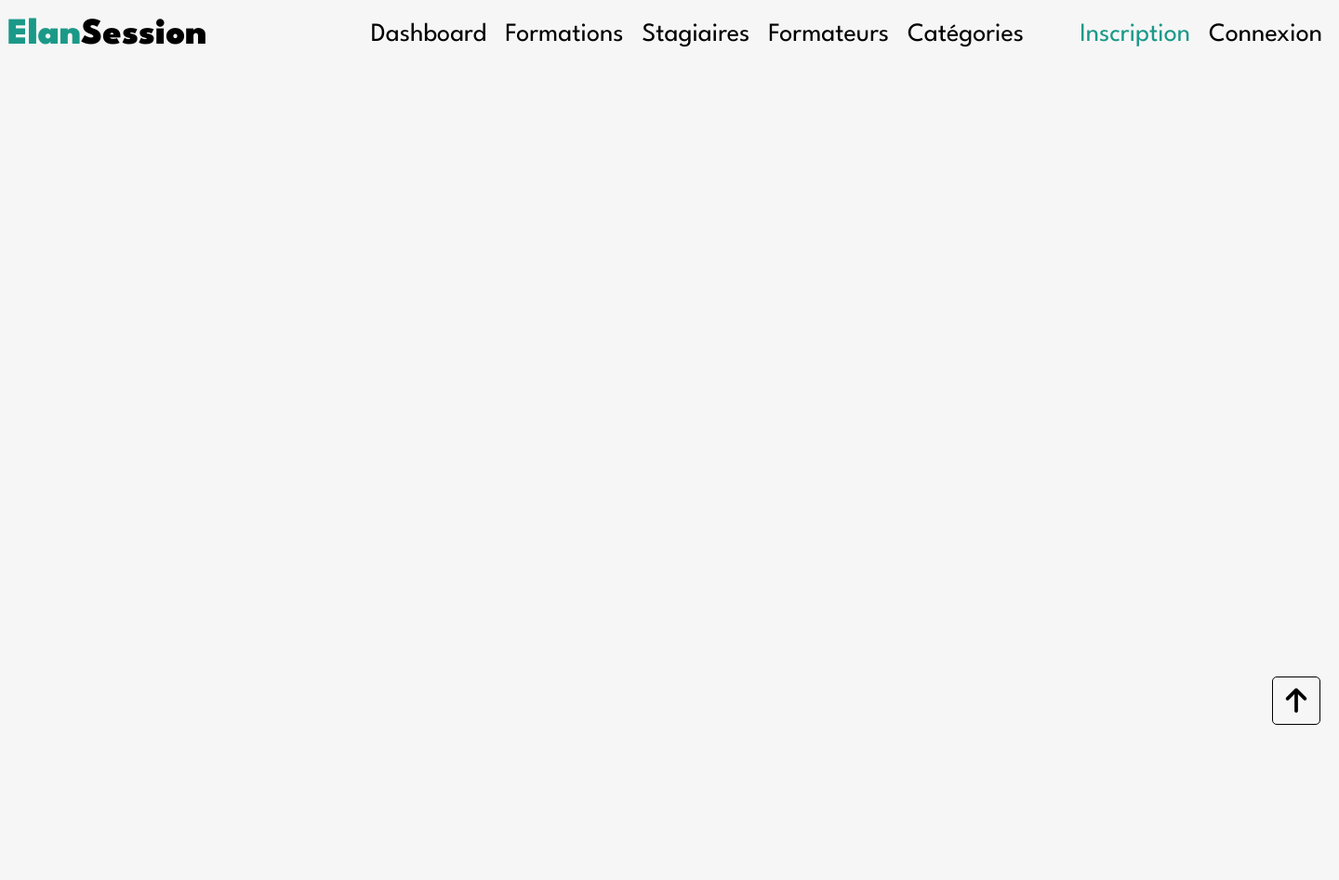
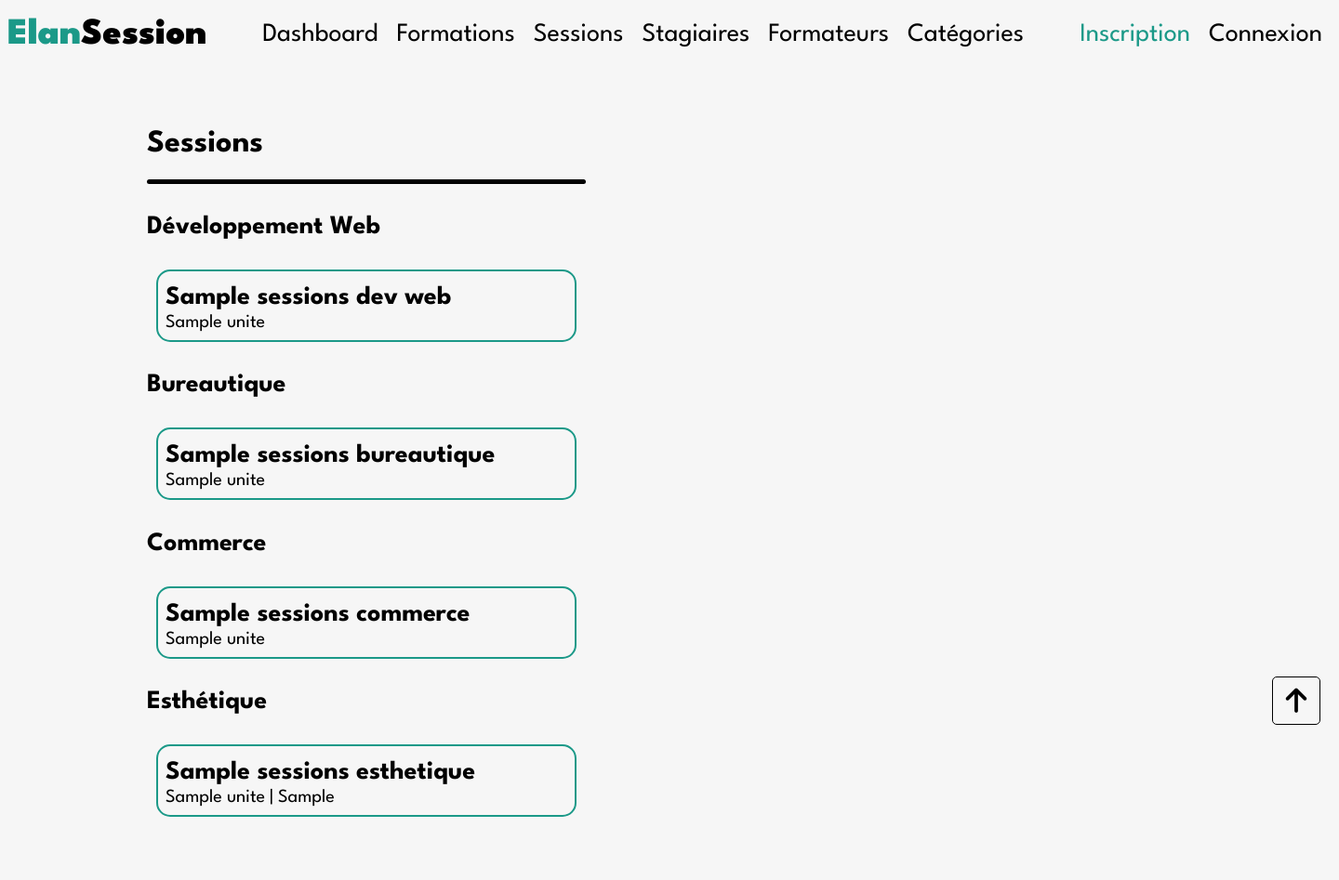
Before and after one commit to FutRR/SymfonySession, a Symfony app: template templates/session/index.html.twig in a window 1440 px wide. Shown: the whole page at 93% size. Before the commit the page ends 780 px from the top, so only its background shows below. Run offline with Twig, Linux system fonts and the light colour scheme; the template is opened without the code that fills it: most values are stand-ins (such as "Sample title", 1, 10 or a date in 2020); some libraries are stand-ins or nearby versions.

Commit message:
added session list

```diff
--- a/public/css/style.css
+++ b/public/css/style.css
@@ -122,7 +122,7 @@ main{
     width: 100%;
 }
 
-.titre h2{
+.titre h1{
     font-size: 34px;
     align-self: flex-start;
 }
@@ -135,7 +135,7 @@ main{
 }
 
 .sous-titre h2{
-    font-size: 30px;
+    font-size: 28px;
 }
 
 .btn{
--- a/templates/base.html.twig
+++ b/templates/base.html.twig
@@ -27,6 +27,7 @@
                     <ul class="nav-links">
                         <li class="nav-link"><a class="{% if app.request.attributes.get('_route') == 'app_dashboard' %}active{% endif %}" href="{{ path('app_dashboard')}}">Dashboard</a></li>
                         <li class="nav-link"><a class="{% if app.request.attributes.get('_route') == 'app_formation' %}active{% endif %}" href="{{ path('app_formation')}}">Formations</a></li>
+                        <li class="nav-link"><a class="{% if app.request.attributes.get('_route') == 'app_session' %}active{% endif %}" href="{{ path('app_session')}}">Sessions</a></li>
                         <li class="nav-link"><a class="{% if app.request.attributes.get('_route') == 'app_stagiaire' %}active{% endif %}" href="{{ path('app_stagiaire')}}">Stagiaires</a></li>
                         <li class="nav-link"><a class="{% if app.request.attributes.get('_route') == 'app_formateur' %}active{% endif %}" href="{{ path('app_formateur')}}">Formateurs</a></li>
                         <li class="nav-link"><a class="{% if app.request.attributes.get('_route') == 'app_categorie' %}active{% endif %}" href="{{ path('app_categorie')}}">Catégories</a></li>
--- a/templates/session/index.html.twig
+++ b/templates/session/index.html.twig
@@ -1,6 +1,77 @@
 {% extends 'base.html.twig' %}
 
-{% block title %}Hello SessionController!{% endblock %}
+{% block title %}Liste de sessions{% endblock %}
 
 {% block body %}
+
+<div class="titre">
+    <h1>Sessions</h1>
+</div>
+<div class="line"></div>
+
+    {% if sessionsDevWeb | length > 0 %}
+        <div class="sous-titre">
+            <h2>Développement Web</h2>
+        </div>
+        {% for session in sessionsDevWeb %}
+            <div class="list session">
+                <a href="{{ path('show_session', {'id': session.id}) }}">
+                    <h3>{{ session.nomSession }}</h3>
+                        {% for programme in session.programmes %}
+                            {{ programme.unite.nomUnite }}{% if not loop.last %} - {% endif %}
+                        {% endfor %}
+                </a>
+            </div>
+        {% endfor %}
+    {% endif %}
+
+    {% if sessionsBureautique | length > 0 %}
+            <div class="sous-titre">
+                <h2>Bureautique</h2>
+            </div>
+        {% for session in sessionsBureautique %}
+            <div class="list session">
+                <a href="{{ path('show_session', {'id': session.id}) }}">
+                    <h3>{{ session.nomSession }}</h3>
+                        {% for programme in session.programmes %}
+                            {{ programme.unite.nomUnite }}{% if not loop.last %} - {% endif %}
+                        {% endfor %}
+                </a>
+            </div>
+        {% endfor %}
+    {% endif %}
+
+{% if sessionsCommerce | length > 0 %}
+            <div class="sous-titre">
+                <h2>Commerce</h2>
+            </div>
+    {% for session in sessionsCommerce %}
+        <div class="list session">
+            <a href="{{ path('show_session', {'id': session.id}) }}">
+                <h3>{{ session.nomSession }}</h3>
+                    {% for programme in session.programmes %}
+                        {{ programme.unite.nomUnite }}{% if not loop.last %} - {% endif %}
+                    {% endfor %}
+        </a>
+    </div>
+{% endfor %}
+{% endif %}
+
+{% if sessionsEsthetique | length > 0 %}
+    <div class="sous-titre">
+        <h2>Esthétique</h2>
+    </div>
+    {% for session in sessionsEsthetique %}
+        <div class="list session">
+            <a href="{{ path('show_session', {'id': session.id}) }}">
+                <h3>{{ session.nomSession }}</h3>
+                    {% for programme in session.programmes %}
+                        {{ programme.unite.nomUnite }} | {{ programme.nbJours }}{% if not loop.last %} - {% endif %}
+                    {% endfor %}
+        </a>
+    </div>
+{% endfor %}
+{% endif %}
+
+
 {% endblock %}
```
Also changed, not shown: src/Controller/SessionController.php (+10 -2 lines).
